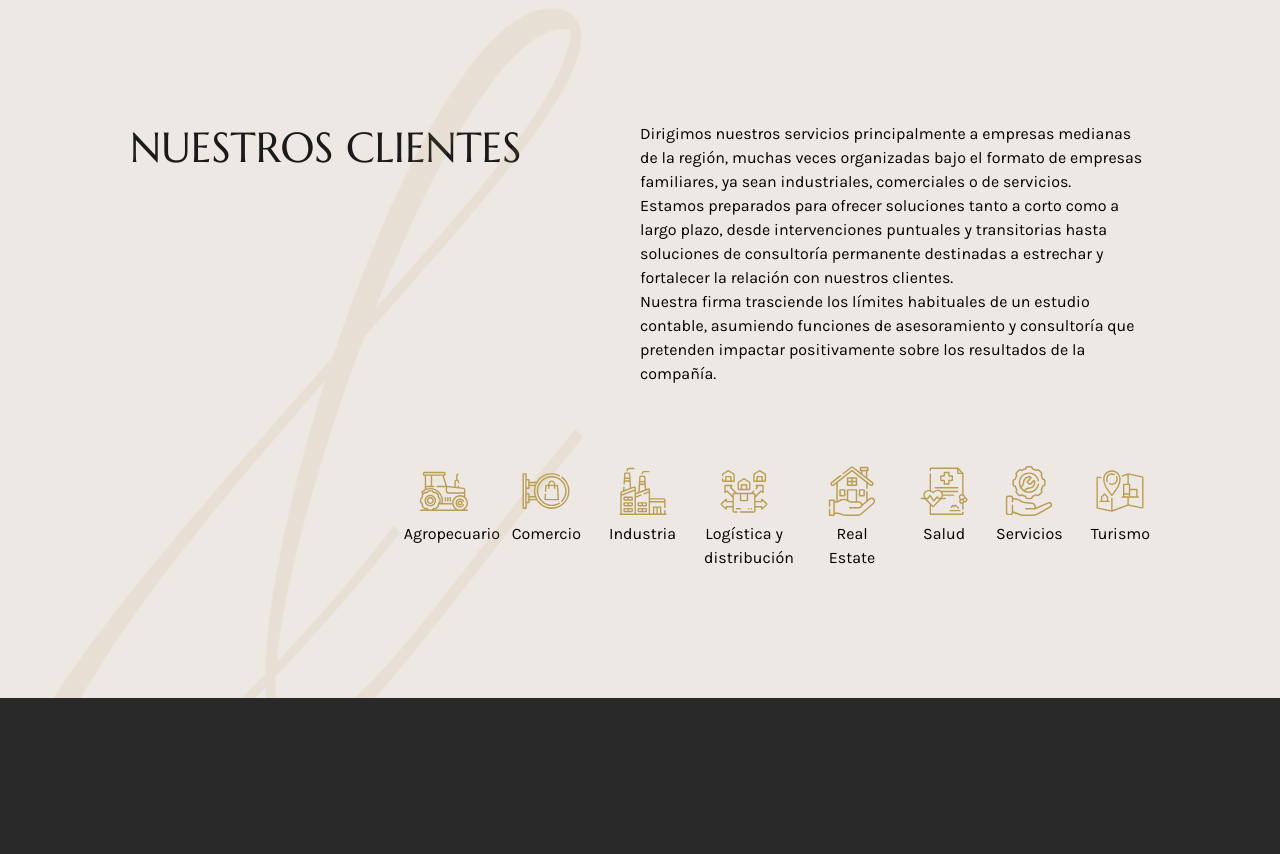
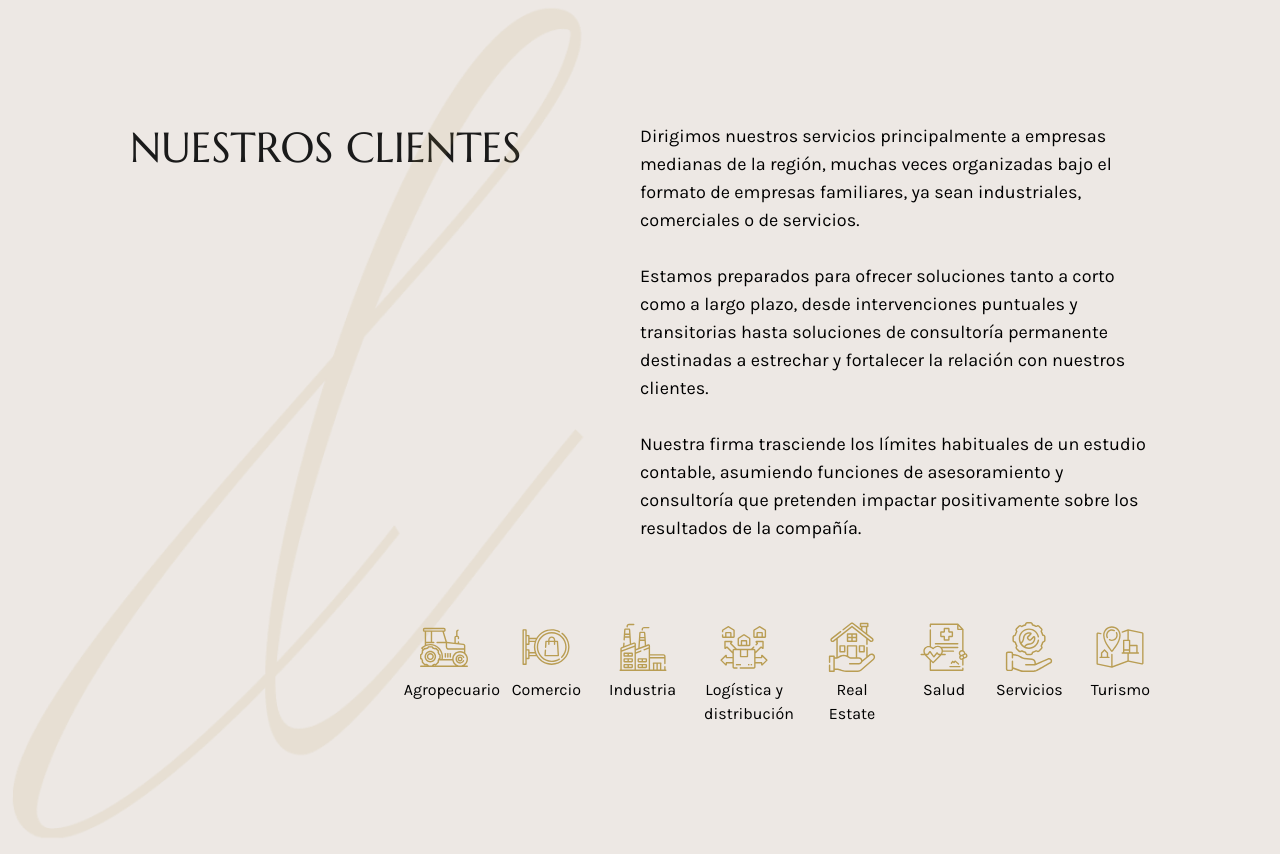
Before and after one commit to looopd-software/cfvp, a Next.js app: page / in a window 1280 px wide. Shown: the part 2720-3574 px from the top of the page. Before the commit the page ends 3418 px from the top, so only its background shows below. Built offline with nearby package versions, Linux system fonts and the light colour scheme.

Commit message:
add font size

```diff
--- a/src/app/components/clients/AgropecuarioIcon.tsx
+++ b/src/app/components/clients/AgropecuarioIcon.tsx
@@ -1,7 +1,6 @@
 const AgropecuarioIcon = ({ color }: IconProps) => {
   return (
     <div className="w-12 h-12 flex justify-end ">
-
       <svg
         width="50"
         height="50"
--- a/src/app/components/clients/ComercioIcon.tsx
+++ b/src/app/components/clients/ComercioIcon.tsx
@@ -1,7 +1,6 @@
 const ComercioIcon = () => {
   return (
     <div className="w-12 h-12 flex justify-end">
-
       <svg
         width="50"
         height="50"
--- a/src/app/components/clients/IndustriaIcon.tsx
+++ b/src/app/components/clients/IndustriaIcon.tsx
@@ -1,7 +1,6 @@
 const IndustriaIcon = () => {
   return (
     <div className="w-12 h-12 flex justify-end">
-
       <svg
         width="50"
         height="50"
--- a/src/app/components/clients/LogisticaIcon.tsx
+++ b/src/app/components/clients/LogisticaIcon.tsx
@@ -1,7 +1,6 @@
 const LogisticaIcon = () => {
   return (
     <div className="w-12 h-12 flex justify-end">
-
       <svg
         width="50"
         height="50"
--- a/src/app/components/clients/RealEstateIcon.tsx
+++ b/src/app/components/clients/RealEstateIcon.tsx
@@ -1,7 +1,6 @@
 const RealEstateIcon = () => {
   return (
     <div className="w-12 h-12 flex justify-end">
-
       <svg
         width="50"
         height="50"
--- a/src/app/components/clients/SaludIcon.tsx
+++ b/src/app/components/clients/SaludIcon.tsx
@@ -1,7 +1,6 @@
 const SaludIcon = () => {
   return (
     <div className="w-12 h-12 flex justify-end">
-
       <svg
         width="50"
         height="50"
--- a/src/app/components/clients/ServiciosIcon.tsx
+++ b/src/app/components/clients/ServiciosIcon.tsx
@@ -1,7 +1,6 @@
 const ServiciosIcon = () => {
   return (
     <div className="w-12 h-12 flex justify-end">
-
       <svg
         width="50"
         height="50"
--- a/src/app/components/clients/TurismoIcon.tsx
+++ b/src/app/components/clients/TurismoIcon.tsx
@@ -1,7 +1,6 @@
 const TurismoIcon = () => {
   return (
     <div className="w-12 h-12 flex justify-end">
-
       <svg
         width="50"
         height="50"
--- a/src/app/components/sections/OurClientsSections.tsx
+++ b/src/app/components/sections/OurClientsSections.tsx
@@ -15,9 +15,9 @@ interface IndustryItemProps {
 }
 const IndustryItem = ({ icon, title }: IndustryItemProps) => {
   return (
-    <div className='flex flex-col items-center gap-2'>
+    <div className="flex flex-col items-center gap-2">
       {icon}
-      <p className='text-center max-w-20'>{title}</p>
+      <p className="text-center max-w-20">{title}</p>
     </div>
   );
 };
@@ -34,15 +34,17 @@ const OurClientsSections = () => {
       />
       <div className="grid grid-cols-2  gap-y-20 container max-w-desktop py-32">
         <Heading text="NUESTROS CLIENTES" variant="dark" />
-        <p>
+        <p className='text-lg'>
           Dirigimos nuestros servicios principalmente a empresas medianas de la
           región, muchas veces organizadas bajo el formato de empresas
           familiares, ya sean industriales, comerciales o de servicios.
+          <br />
           <br />
           Estamos preparados para ofrecer soluciones tanto a corto como a largo
           plazo, desde intervenciones puntuales y transitorias hasta soluciones
           de consultoría permanente destinadas a estrechar y fortalecer la
           relación con nuestros clientes.
+          <br />
           <br />
           Nuestra firma trasciende los límites habituales de un estudio
           contable, asumiendo funciones de asesoramiento y consultoría que
```
